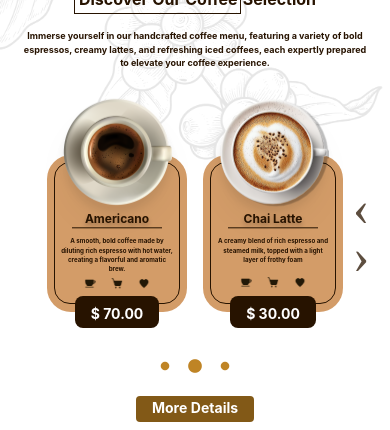
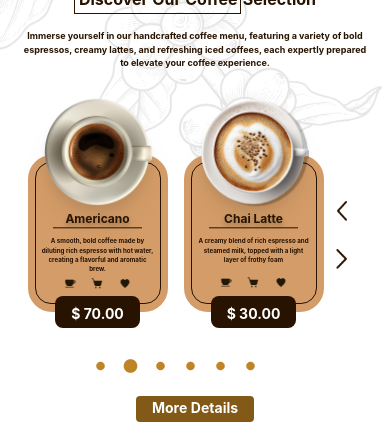
Before and after one commit to dominic91960/coffee-shop-development, a React (Create React App) app: page / in a window 390 px wide. Shown: the part 483-913 px from the top of the page. Built offline with nearby package versions, Linux system fonts and the light colour scheme.

Commit message:
Edited carousel arrows.

```diff
--- a/src/components/Carousel/Carousel.css
+++ b/src/components/Carousel/Carousel.css
@@ -12,23 +12,44 @@
 }
 
 .slick-prev {
-  top: 40%;
+  top: 50%;
   left: 100%;
 }
 
 .slick-next {
-  top: 60%;
+  top: 70%;
   left: 100%;
 }
 
 .slick-prev:before {
-  font-size: 50px;
-  content: "\2039";
-  color: #271300;
+  content: "";
+  display: inline-block;
+  width: 20px;
+  height: 20px;
+  background-image: url("../../assets/images/Carousel/previous.png");
+  background-size: contain;
+  background-repeat: no-repeat;
+  background-position: center;
+  opacity: 1;
 }
 
 .slick-next:before {
-  font-size: 50px;
-  content: "\203A";
-  color: #271300;
+  content: "";
+  display: inline-block;
+  width: 20px;
+  height: 20px;
+  background-image: url("../../assets/images/Carousel/next.png");
+  background-size: contain;
+  background-repeat: no-repeat;
+  background-position: center;
+  opacity: 1;
 }
+
+.slick-prev:hover:before,
+.slick-prev:focus:before,
+.slick-next:hover:before,
+.slick-next:focus:before {
+  transform: scale(125%);
+  transition: transform;
+  transition-duration: 300ms;
+}
--- a/src/components/Carousel/Carousel.jsx
+++ b/src/components/Carousel/Carousel.jsx
@@ -9,6 +9,24 @@ import "slick-carousel/slick/slick-theme.css";
 import "./Carousel.css";
 
 const data = [
+  {
+    image: cappucino,
+    title: "cappucino",
+    desc: "A creamy blend of rich espresso and steamed milk, topped with a light layer of frothy foam",
+    price: "$ 50.00",
+  },
+  {
+    image: americano,
+    title: "americano",
+    desc: "A smooth, bold coffee made by diluting rich espresso with hot water, creating a flavorful and aromatic brew.",
+    price: "$ 70.00",
+  },
+  {
+    image: cappucino,
+    title: "chai latte",
+    desc: "A creamy blend of rich espresso and steamed milk, topped with a light layer of frothy foam",
+    price: "$ 30.00",
+  },
   {
     image: cappucino,
     title: "cappucino",
@@ -90,7 +108,7 @@ const Carousel = () => {
   };
 
   return (
-    <menu className="px-[5vw] pb-12 pt-5 md:w-1/2 md:px-0 2xl:w-[60%]">
+    <menu className="pb-12 pe-[10vw] pt-5 md:w-1/2 md:px-0 2xl:w-[60%]">
       <Slider {...settings}>
         {data.map(({ image, title, desc, price }) => (
           <CarouselItem image={image} title={title} desc={desc} price={price} />
```
Also changed, not shown: src/assets/images/Carousel/next.png (added), src/assets/images/Carousel/previous.png (added).
